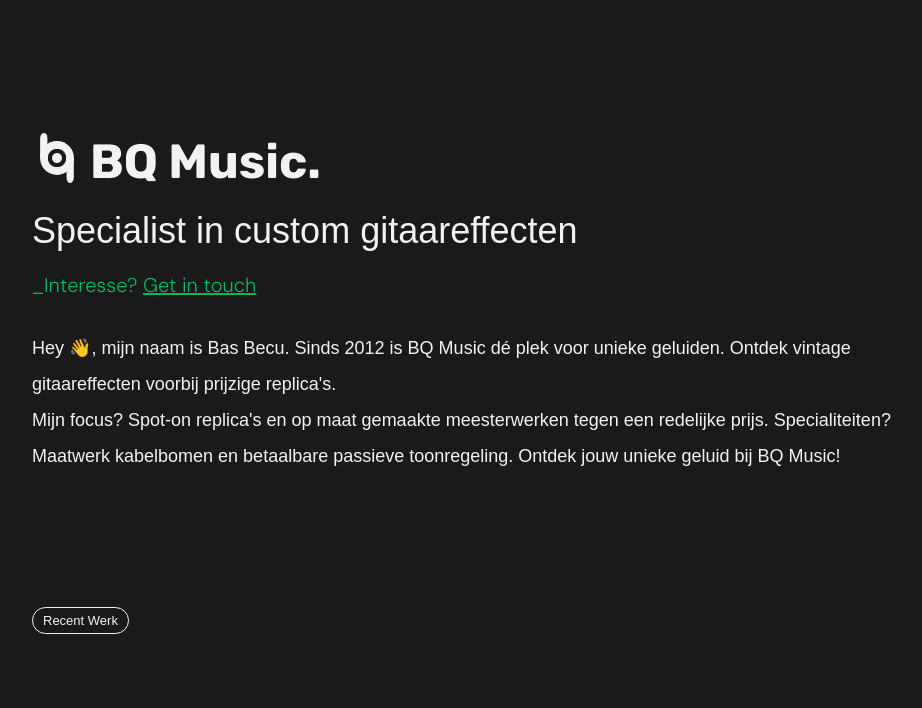
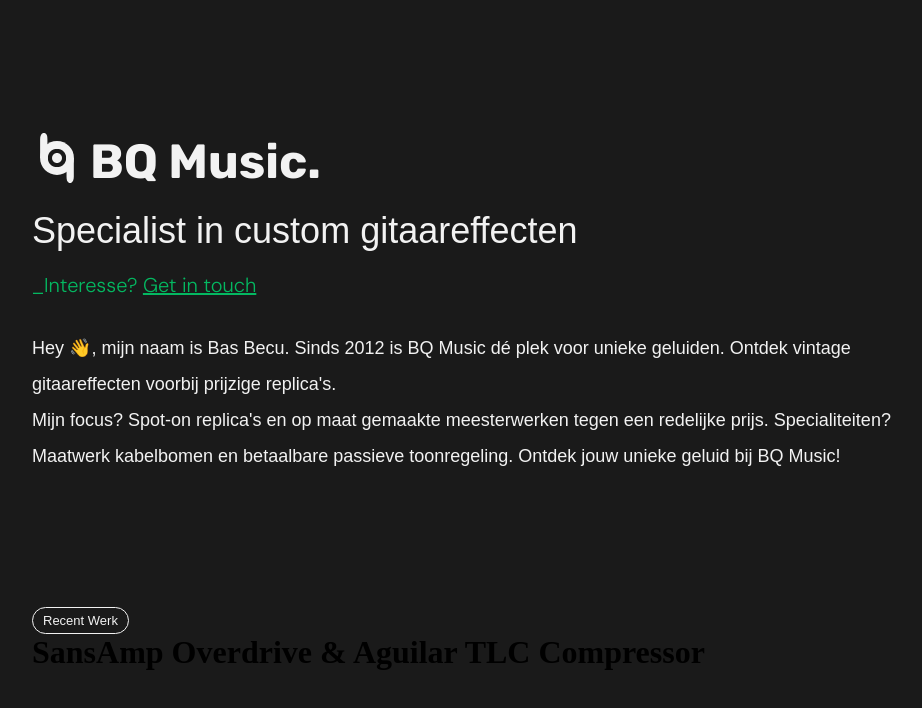
Before and after one commit to maxdevocht/BQ-Music-site, a React (Vite) app: page / in a window 1280 px wide. Shown: the top 708 px of the page, without its empty margins (60-982 px from the left). Built offline with nearby package versions, Linux system fonts and the light colour scheme; a web font is replaced by a local one.

Commit message:
Update css
Changing classnames in work div

```diff
--- a/components/Main.jsx
+++ b/components/Main.jsx
@@ -4,8 +4,11 @@
     return (
         <main>
             <div className="content">
-                <div className="work">
-                    <h2 id="work" className="section--title">Recent Werk</h2>
+                <div className="section--work">
+                    <div className="section--label">
+                        <h2 id="work" className="label">Recent Werk</h2>
+                    </div>
+                    <h1 className="section--title">SansAmp Overdrive & Aguilar TLC Compressor</h1>
                 </div>
             </div>
         </main>
--- a/src/index.css
+++ b/src/index.css
@@ -130,14 +130,20 @@
     align-items: center;
 }
 
-.work {
+.section--work {
+    display: flex;
+    flex-direction: column;
+    align-items: flex-start;
+}
+
+.section--label {
     padding: 5px 10px;
     border: 1px solid var(--color-white);
     border-radius: 1rem;
     background-color: var(--color-black);
 }
 
-.work .section--title {
+.section--label .label {
     color: var(--color-white);
     font-size: var(--small-font-size);
     font-weight: var(--font-regular);
```
